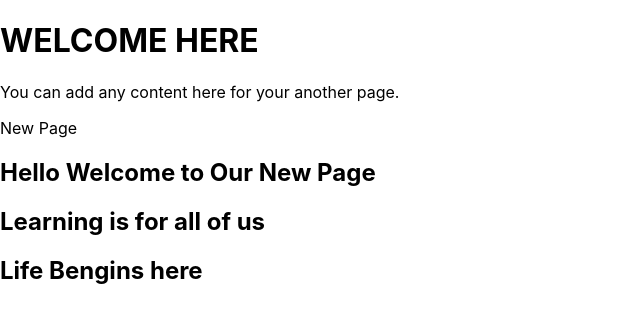
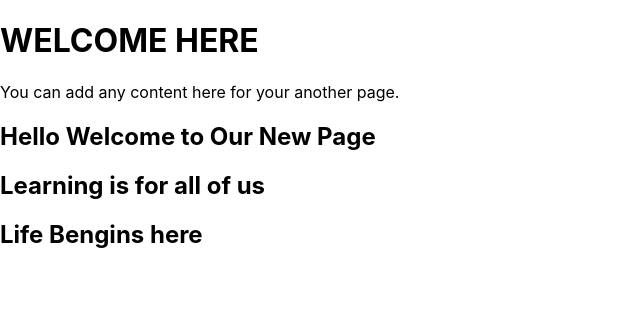
Before and after one commit to ishimwepati/Ishimwe-Joseph, a React (Create React App) app: page / in a window 1280 px wide. Shown: the top 322 px of the page, without its empty margins (0-640 px from the left). Built offline with nearby package versions, Linux system fonts and the light colour scheme; a web font is replaced by a local one.

Commit message:
Client Secret added

```diff
--- a/src/components/home.js
+++ b/src/components/home.js
@@ -5,7 +5,7 @@ const AnotherPage = () => {
     <div className="another-page">
       <h1>WELCOME HERE</h1>
       <p>You can add any content here for your another page.</p>
-      <p>New Page</p>
+
       <div>
         <h2>Hello Welcome to Our New Page</h2>
       </div>
```
